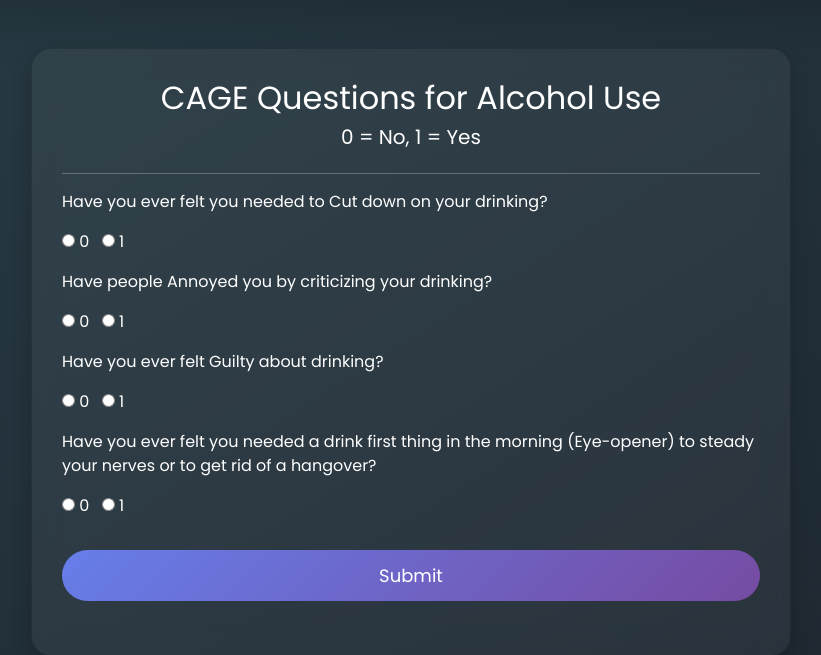
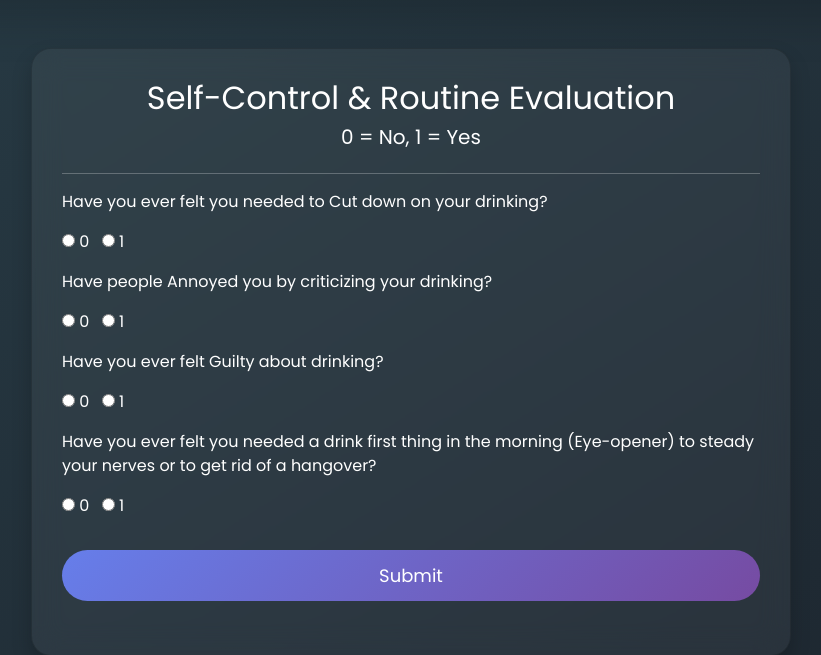
Before and after one commit to biku34/nextniche, a PHP site: page /test4.php in a window 1280 px wide. Shown: the part 96-751 px from the top of the page, without its empty margins (229-1050 px from the left). Run offline with PHP 8.4, Linux system fonts and the light colour scheme; the visitor is signed in with stand-in values (Sample User, id 1).

Commit message:
Update test4.php

```diff
--- a/military/test4.php
+++ b/military/test4.php
@@ -65,7 +65,7 @@
     </nav>
     <div class="container">
         <div class="card">
-            <h2 class="text-center">CAGE Questions for Alcohol Use</h2>
+            <h2 class="text-center">Self-Control & Routine Evaluation</h2>
             <h5 class="text-center">0 = No, 1 = Yes</h5>
             <hr>
             <form id="lonelinessTest" action="save_test4.php" method="POST">
```
